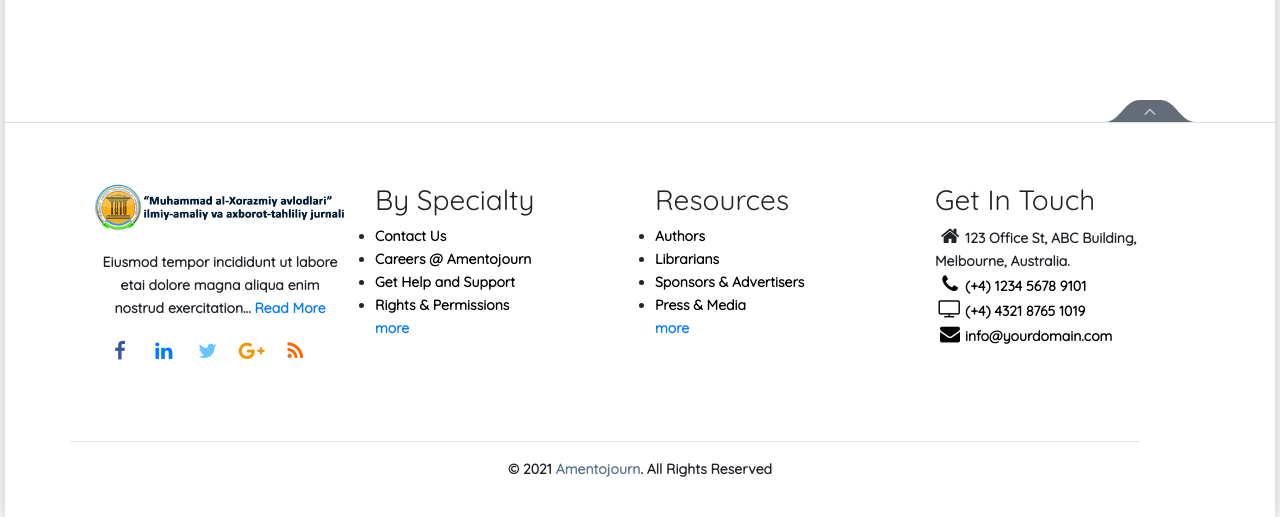
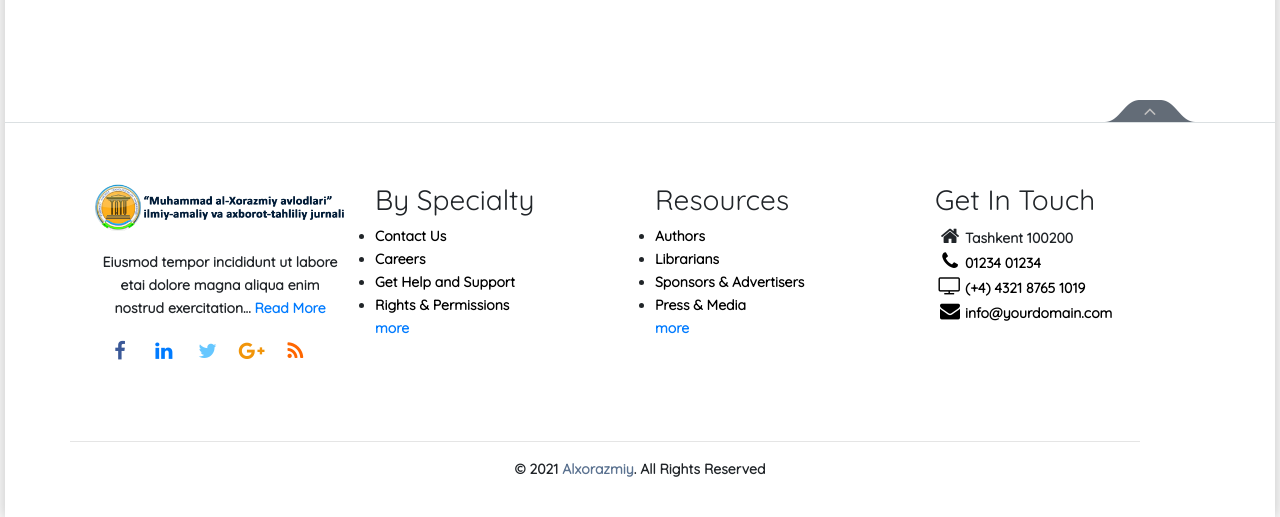
Before and after one commit to aabdurakhmanov/al-khorazmiy, a Flask app: page /about in a window 1280 px wide. Shown: the part 980-1497 px from the top of the page. Run offline with Flask 3, Linux system fonts and the light colour scheme; a user stored in the database is signed in; parts of the project's set-up code (start-up, migrations or seed data) failed here and were passed over; some libraries are stand-ins or nearby versions.

Commit message:
Update base.html
fixed

```diff
--- a/templates/base.html
+++ b/templates/base.html
@@ -169,7 +169,7 @@
                                 <div class="sj-widgetcontent">
                                     <ul>
                                         <li><a class="linke" href="javascript:void(0);">Contact Us</a></li>
-                                        <li><a class="linke" href="javascript:void(0);">Careers @ Amentojourn</a></li>
+                                        <li><a class="linke" href="javascript:void(0);">Careers</a></li>
                                         <li><a class="linke" href="javascript:void(0);">Get Help and Support</a></li>
                                         <li><a class="linke" href="javascript:void(0);">Rights &amp; Permissions</a></li>
                                         <li class="sj-more"><a href="javascript:void(0);">more</a></li>
@@ -201,8 +201,8 @@
                                 </div>
                                 <div class="sj-widgetcontent">
                                     <ul id="link-no">
-                                        <li><address> <i class="fa fa-home"></i>123 Office St, ABC Building, Melbourne, Australia. </address></li>
-                                        <li><a class="linke" href="tel:(+4)123456789101"><i class="fa fa-phone"></i><span>(+4) 1234 5678 9101</span></a></li>
+                                        <li><address> <i class="fa fa-home"></i>Tashkent 100200</address></li>
+                                        <li><a class="linke" href="tel:(+4)123456789101"><i class="fa fa-phone"></i><span>01234 01234</span></a></li>
                                         <li><a class="linke" href="tel:(+4)123456789101"><i class="fa fa-television"></i><span>(+4) 4321 8765 1019</span></a></li>
                                         <li><a class="linke" href="mailto:info@yourdomain.com"><i class="fa fa-envelope"></i><span>info@yourdomain.com</span></a></li>
                                     </ul>
@@ -220,7 +220,7 @@
                     </div>
 
                     <div class="sj-footerbottom">
-                        <p class="sj-copyrights">© 2021 <span>Amentojourn</span>. All Rights Reserved</p>
+                        <p class="sj-copyrights">© 2021 <span>Alxorazmiy</span>. All Rights Reserved</p>
                     </div>
                 </div>
             </div>
```
